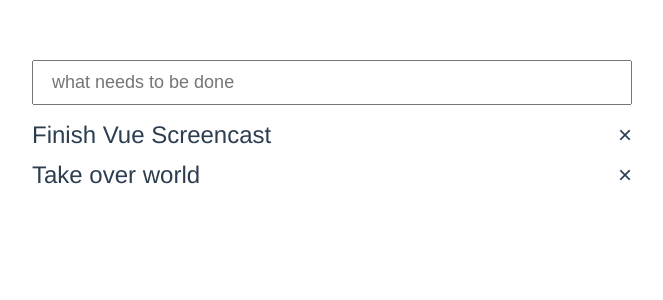
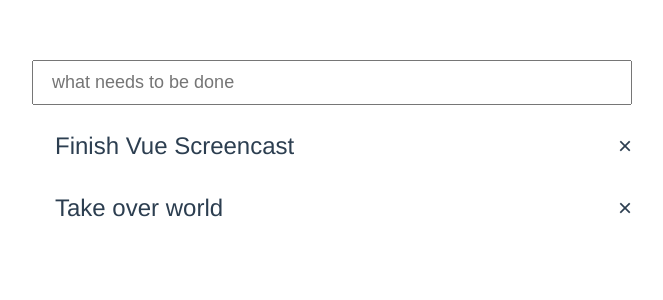
Before and after one commit to verysuper/todo-vue-01, a Vue app: page / in a window 1280 px wide. Shown: the top 300 px of the page, without its empty margins (308-971 px from the left). Built offline with nearby package versions, Linux system fonts and the light colour scheme.

Commit message:
@dblclick="editTodo(todo)"

```diff
--- a/src/components/TodoList.vue
+++ b/src/components/TodoList.vue
@@ -7,8 +7,9 @@
            @keyup.enter="addTodo"
     >
     <div v-for="(todo,index) in todos" :key="todo.id" class="todo-item">
-      <div>
-        {{ todo.title }}
+      <div class="todo-item-left">
+        <div v-if="!todo.editing" class="todo-item-label" @dblclick="editTodo(todo)">{{ todo.title }}</div>
+        <input v-else type="text" v-model="todo.title" class="todo-item-edit">
       </div>
       <div class="remove-item" @click="removeTodo(index)">
         &times;
@@ -53,6 +54,9 @@
                 this.newTodo = '';
                 this.idForTodo++;
             },
+            editTodo(todo){
+                todo.editing = true;
+            },
             removeTodo(index){
                 this.todos.splice(index,1);
             },
@@ -86,4 +90,29 @@
       color: black;
     }
   }
+
+  .todo-item-left { // later
+    display: flex;
+    align-items: center;
+  }
+
+  .todo-item-label {
+    padding: 10px;
+    border: 1px solid white;
+    margin-left: 12px;
+  }
+
+  .todo-item-edit {
+    font-size: 24px;
+    color: #2c3e50;
+    margin-left: 12px;
+    width: 100%;
+    padding: 10px;
+    border: 1px solid #ccc; //override defaults
+    font-family: 'Avenir', Helvetica, Arial, sans-serif;
+
+    &:focus {
+      outline: none;
+    }
+  }
 </style>
```
